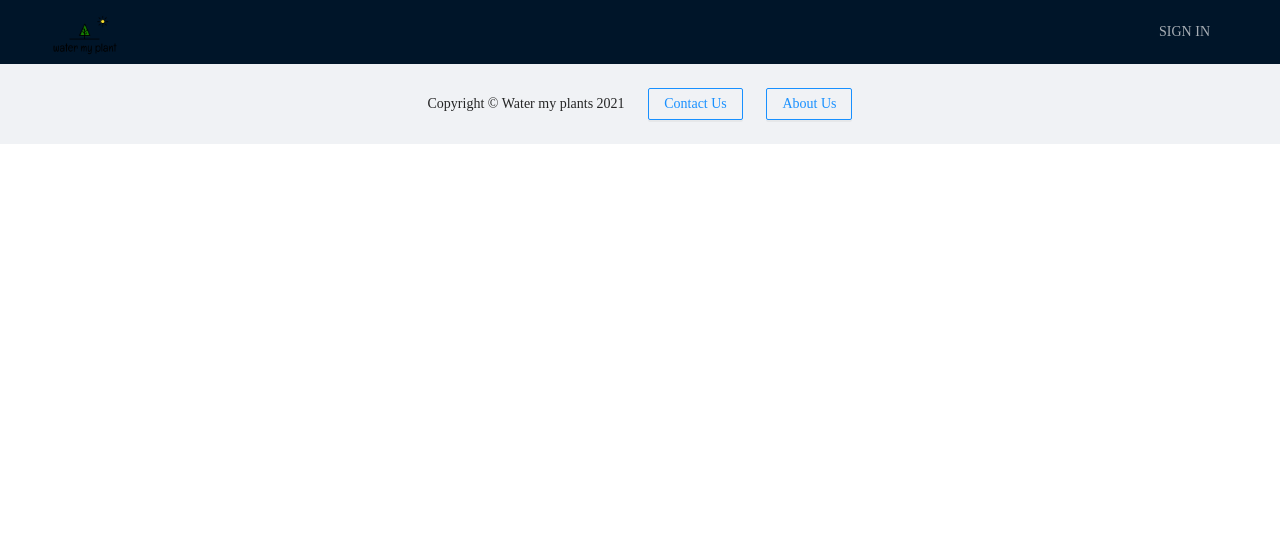
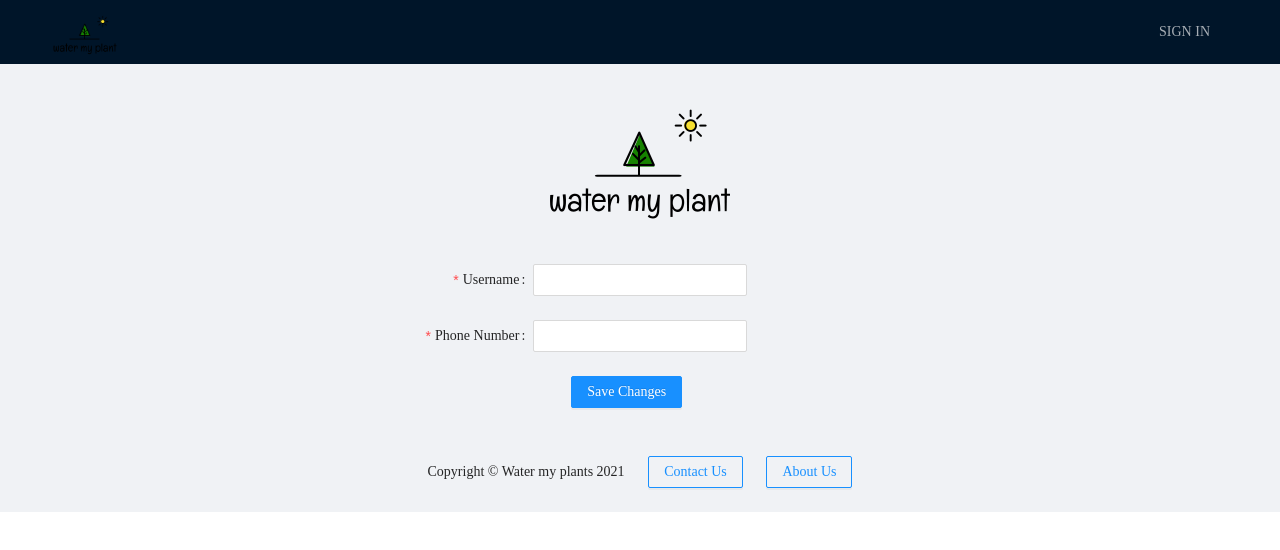
Before and after one commit to water-some-plants/front-end, a React (Create React App) app: page /userprofile in a window 1280 px wide. Shown: the top 550 px of the page. Built offline with nearby package versions, Linux system fonts and the light colour scheme.

Commit message:
userprofile component added.

```diff
--- a/src/App.js
+++ b/src/App.js
@@ -7,6 +7,7 @@ import SignUp from "./components/Signup";
 import SignIn from "./components/SignIn";
 import ContactUs from "./components/ContactUs";
 import AboutUs from "./components/AboutUs";
+import UserProfile from "./components/UserProfile";
 
 function App() {
 
@@ -28,6 +29,9 @@ function App() {
       <Route exact path="/aboutus">
         <AboutUs />
       </Route>
+      <Route exact path="/userprofile">
+        <UserProfile />
+      </Route>
       <Footer />
     </Layout>
   );
--- /dev/null
+++ b/src/components/UserProfile.js
@@ -0,0 +1,107 @@
+import {Input, Form, Image, Button, Row} from 'antd';
+import {useState} from 'react';
+import logo from "../images/logo.png";
+
+
+
+
+
+
+const UserProfile = () => {
+
+    const [profileForm, setProfileForm] = useState();
+    const [initialFormValues, setInitialFormValues] = useState();//initial form values comes from API
+
+    const onChange = (evt) => {
+        const {name, value} = evt.target;
+        setProfileForm({...profileForm,[name]:value});
+    }
+    const onSubmit = (values) => {
+        //postToDB(values)//values : Object
+    }
+    const formItemLayout = {
+        labelCol: {
+          lg: {
+              span:8,
+            },
+            xs: {
+                span: 24,
+            },
+            sm: {
+                span: 8,
+            },
+        },
+        wrapperCol: {
+            lg:{
+                span:8,
+            },
+            xs: {
+                span: 12,
+            },
+            sm: {
+                span: 16,
+            },
+        },
+      };
+    const tailFormItemLayout = {
+        wrapperCol: {
+            lg: {
+                span:15,
+                offset:4,
+            },
+            xs: {
+                span: 12,
+                offset: 0,
+            },
+            sm: {
+                span: 12,
+                offset: 4,
+            },
+        },
+    };
+
+    return(
+        <Row type="flex" justify="center" align="middle">
+
+            <Form
+                    {...formItemLayout}
+                    className="forms"
+                    name="profile"
+                    onFinish={onSubmit}
+            >
+                <Image src={logo} width="200" />
+                <Form.Item
+                    name="username"
+                    label="Username"
+                    rules={[
+                        {
+                            required: true,
+                            message: 'please input your username!'
+                        }
+                    ]}
+                >
+                    <Input name="username" onChange={onChange} />
+                </Form.Item>
+                <Form.Item
+                        name="phone"
+                        label="Phone Number"
+                        rules={[
+                            {
+                                required: true,
+                                message: 'please input your phone number!'
+                            }
+                        ]}
+                    >
+                        <Input name="phoneNumber" onChange={onChange} />
+                </Form.Item>
+                <Form.Item
+                    {...tailFormItemLayout}
+                >
+                    <Button type="primary" htmlType="submit" >Save Changes</Button>
+                </Form.Item>
+            </Form>
+        </Row>
+    );
+}
+
+export default UserProfile;
```
Also changed, not shown: 1 other file (tests, documents, lock files or other folders).
